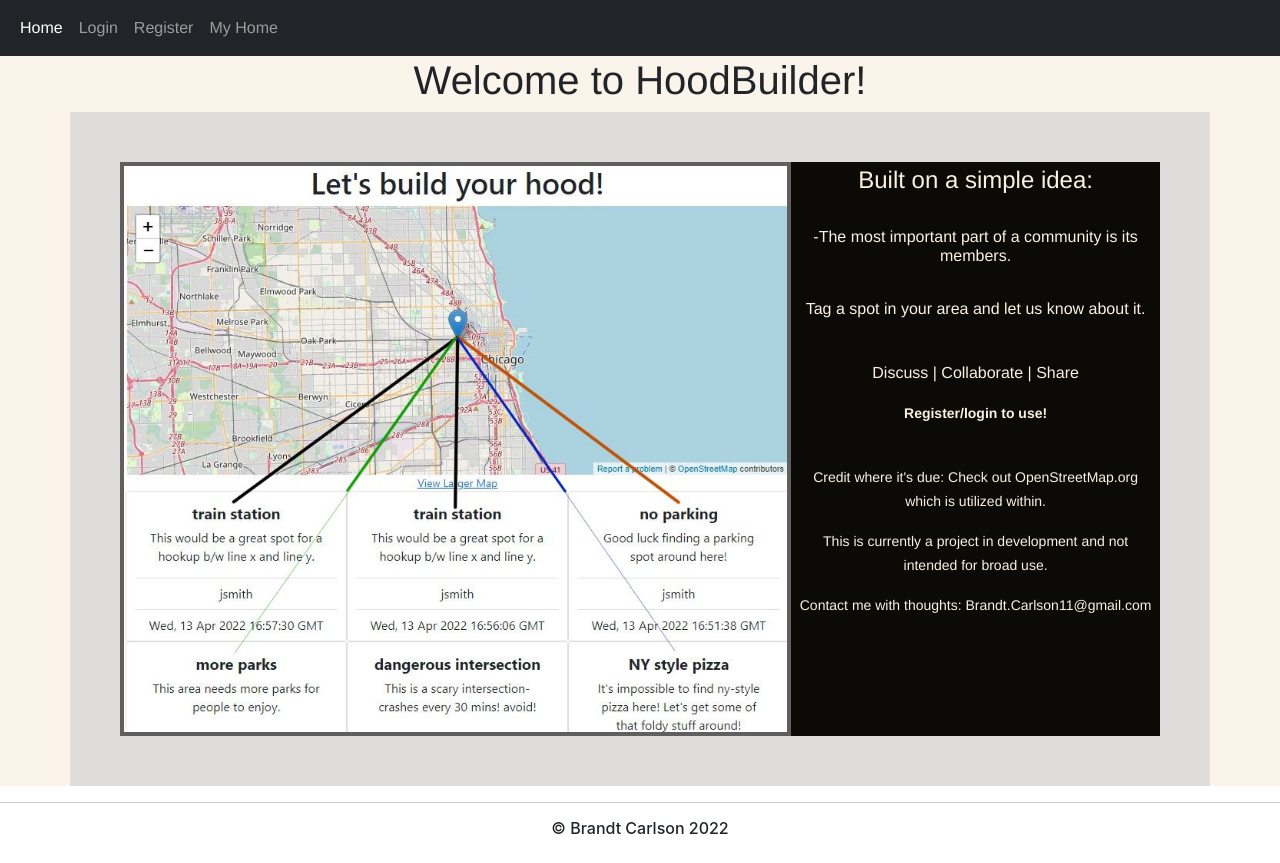
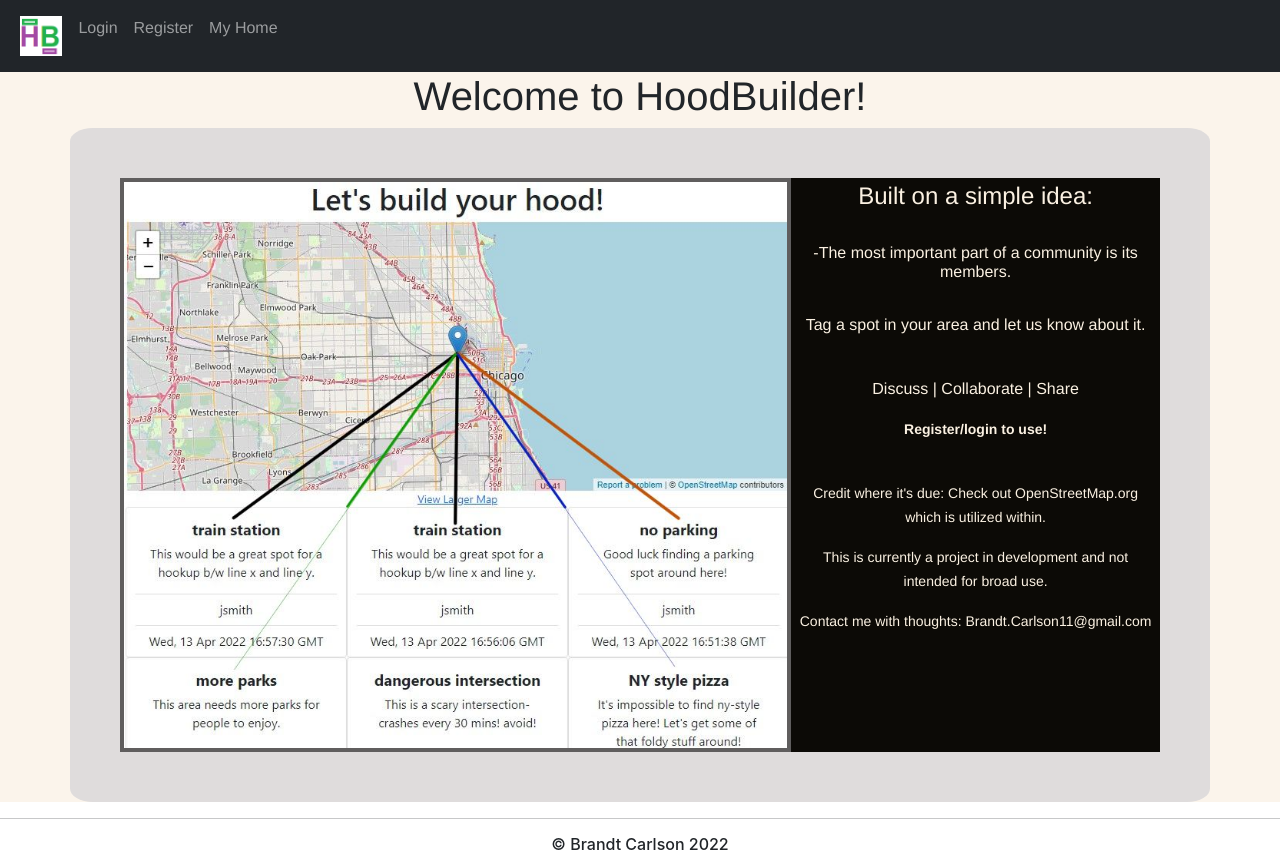
Before and after one commit to Brandt-C/hb_front, a React (Create React App) app: page / in a window 1280 px wide. Built offline with nearby package versions, Linux system fonts and the light colour scheme.

Commit message:
tweaked navbar logo

```diff
--- /dev/null
+++ b/src/components/navbar.css
@@ -0,0 +1,3 @@
+#hblogo {
+    max-height: 40px;
+}
--- a/src/components/navbar.js
+++ b/src/components/navbar.js
@@ -1,5 +1,6 @@
 
 import { Link } from 'react-router-dom'
+import './navbar.css'
 
 const Navbar = () => {
     return (
@@ -10,7 +11,7 @@ const Navbar = () => {
             </button>
             <div className="collapse navbar-collapse" id="navbarNavAltMarkup">
                 <div className="navbar-nav">
-                    <Link className="nav-link active" aria-current="page" to="/">Home</Link>
+                    <Link className="nav-link active" aria-current="page" to="/"><img src='/hb_favi.png' id='hblogo' alt='logo' /></Link>
                     <Link className="nav-link" to="/login">Login</Link>
                     <Link className="nav-link" to="/reg">Register</Link>
                     <Link className="nav-link" to="/userhome" >My Home</Link>
--- a/src/views/home.css
+++ b/src/views/home.css
@@ -9,6 +9,8 @@ h1 {
     display: flex;
     background-color: rgb(223, 220, 220);
 
+
+    border-radius: 2%;
 }
 
 #exp {
```
